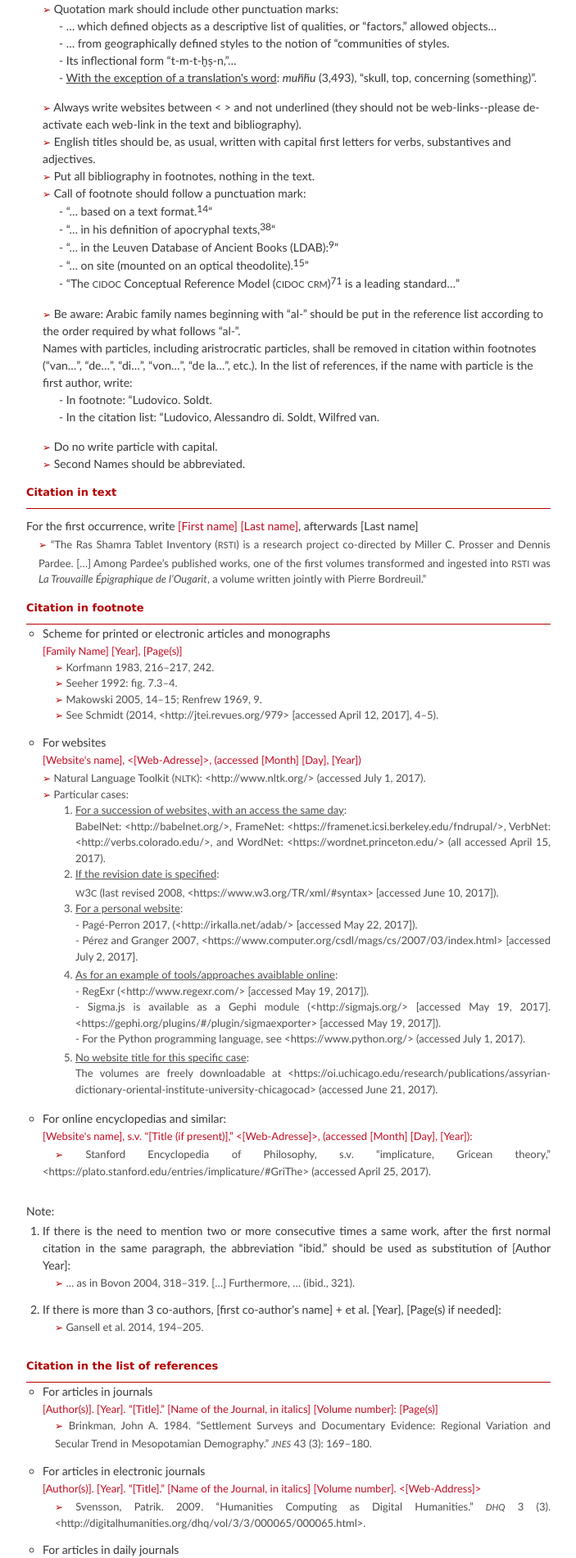
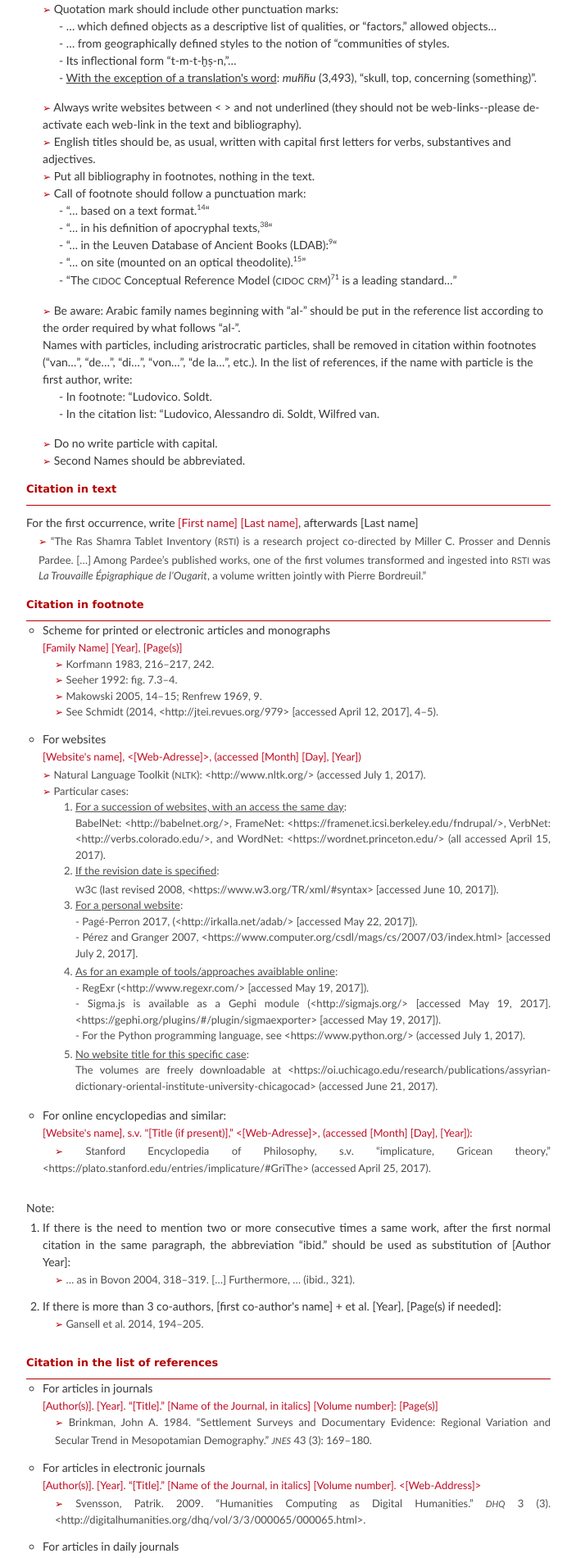
Before and after one commit to vbigot-juloux/ane-research-humanities, a Jekyll site: the page built from docs/Guidelines.md, in a window 1280 px wide. Shown: the part 1043-2944 px from the top of the page at 82% size, without its empty margins (288-991 px from the left). Built offline with Jekyll 4.4.1, drawn with Linux system fonts in a browser that asks for light colours; the repository's description, which GitHub fills in, is left out.

Commit message:
Update Guidelines.md

```diff
--- a/docs/Guidelines.md
+++ b/docs/Guidelines.md
@@ -55,11 +55,11 @@ The multiple-author scheme is:<br />
   <li><span style="color:#b30000; font-size: 12px;">&#x27A2;</span> Put all bibliography in footnotes, nothing in the text.</li>
 <li><span style="color:#b30000; font-size: 12px;">&#x27A2;</span> Call of footnote should follow a punctuation mark:
 <ul style="list-style-type: none">
-  <li>- “… based on a text format.<span style="font-size: 9px"><sup>14</sup></span>“</li>
-  <li>- “… in his definition of apocryphal texts,<span style="font-size: 9px"><sup>38</sup></span>“</li>
-  <li>- “… in the Leuven Database of Ancient Books (LDAB):<span style="font-size: 9px"><sup>9</sup></span>“</li>
-  <li>- “… on site (mounted on an optical theodolite).<span style="font-size: 9px"><sup>15</sup></span>”</li>
-  <li>- “The <span style="font-variant: small-caps; font-size: 15px;">cidoc</span> Conceptual Reference Model (<span style="font-variant: small-caps; font-size: 15px;">cidoc crm</span>)<span style="font-size: 9px"><sup>71</sup></span> is a leading standard…”</li>
+  <li>- “… based on a text format.<sup style="font-size: 9px">14</sup>“</li>
+  <li>- “… in his definition of apocryphal texts,<sup  style="font-size: 9px">38</sup>“</li>
+  <li>- “… in the Leuven Database of Ancient Books (LDAB):<sup style="font-size: 9px">9</sup>“</li>
+  <li>- “… on site (mounted on an optical theodolite).<sup style="font-size: 9px">15</sup>”</li>
+  <li>- “The <span style="font-variant: small-caps; font-size: 15px;">cidoc</span> Conceptual Reference Model (<span style="font-variant: small-caps; font-size: 15px;">cidoc crm</span>)<sup style="font-size: 9px">71</sup> is a leading standard…”</li>
   </ul>
   </li>
 <li><span style="color:#b30000; font-size: 12px;">&#x27A2;</span> Be aware: Arabic family names beginning with “al-” should be put in the reference list according to the order required by what follows “al-”.</li>
```
